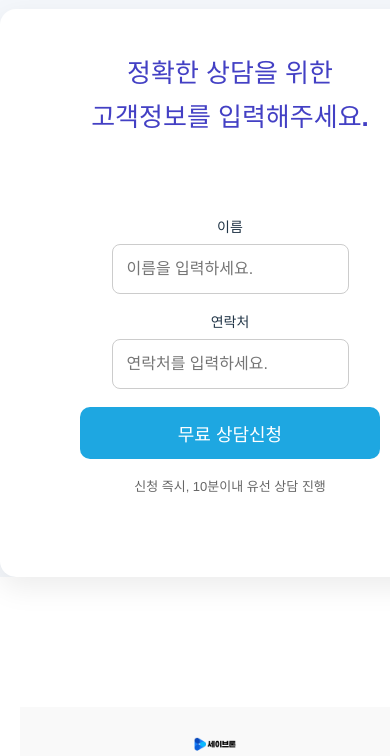
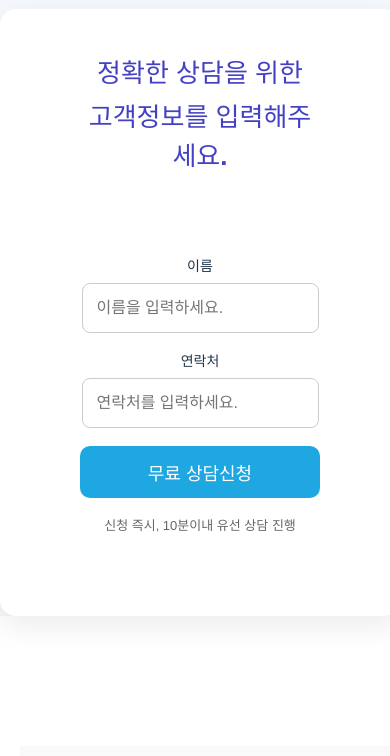
Before and after one commit to l1lsang/naran1234, a React (Vite) app: page / in a window 390 px wide. Shown: the part 3236-3992 px from the top of the page. Built offline with nearby package versions, Linux system fonts and the light colour scheme.

Commit message:
Update App.css

```diff
--- a/src/App.css
+++ b/src/App.css
@@ -1122,6 +1122,7 @@ margin-bottom: 80px;
 
   .박스{
     width: 90%;
+    max-width: 240px;
   }
   .정신-inner{
     max-width: 768px;
```
